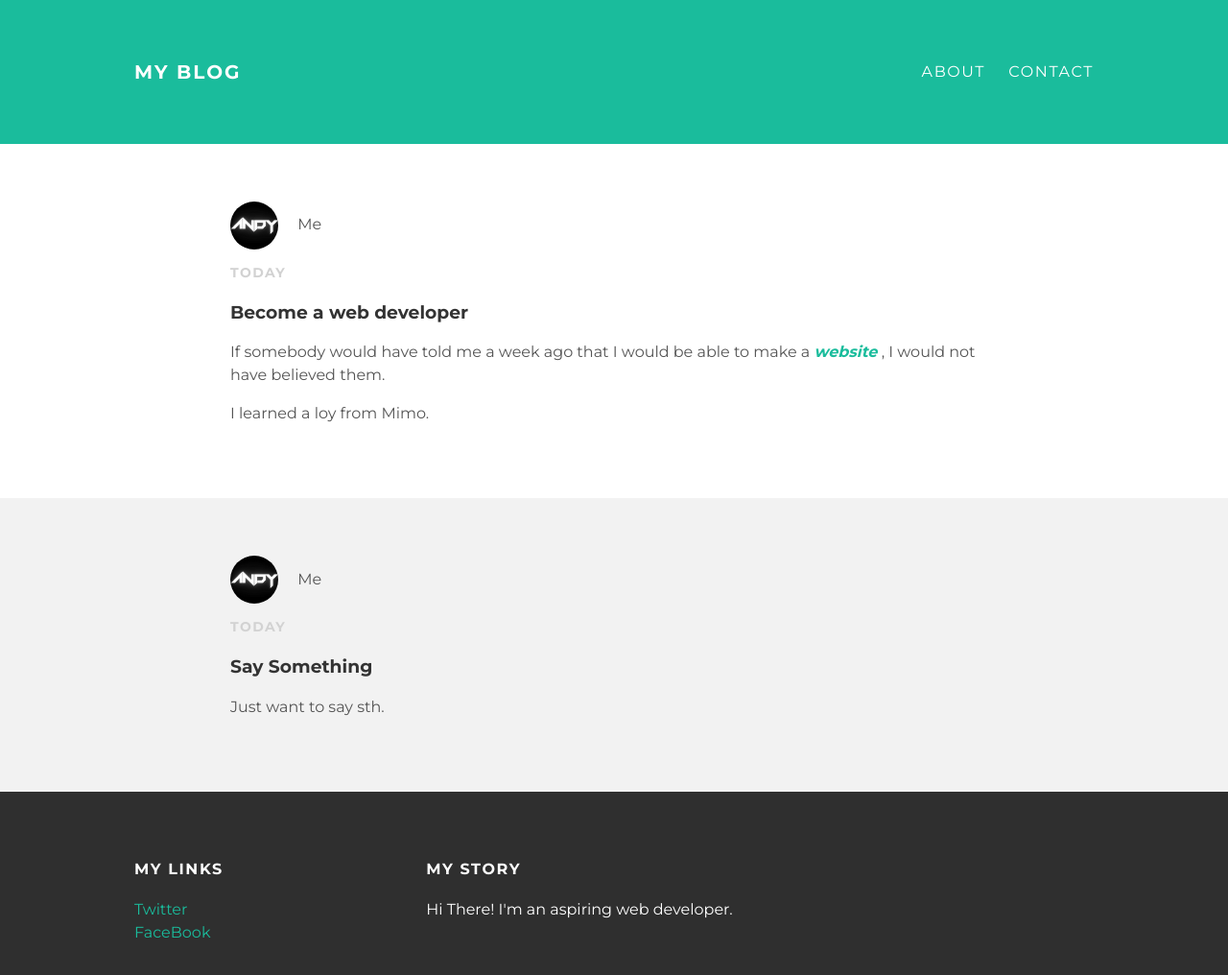
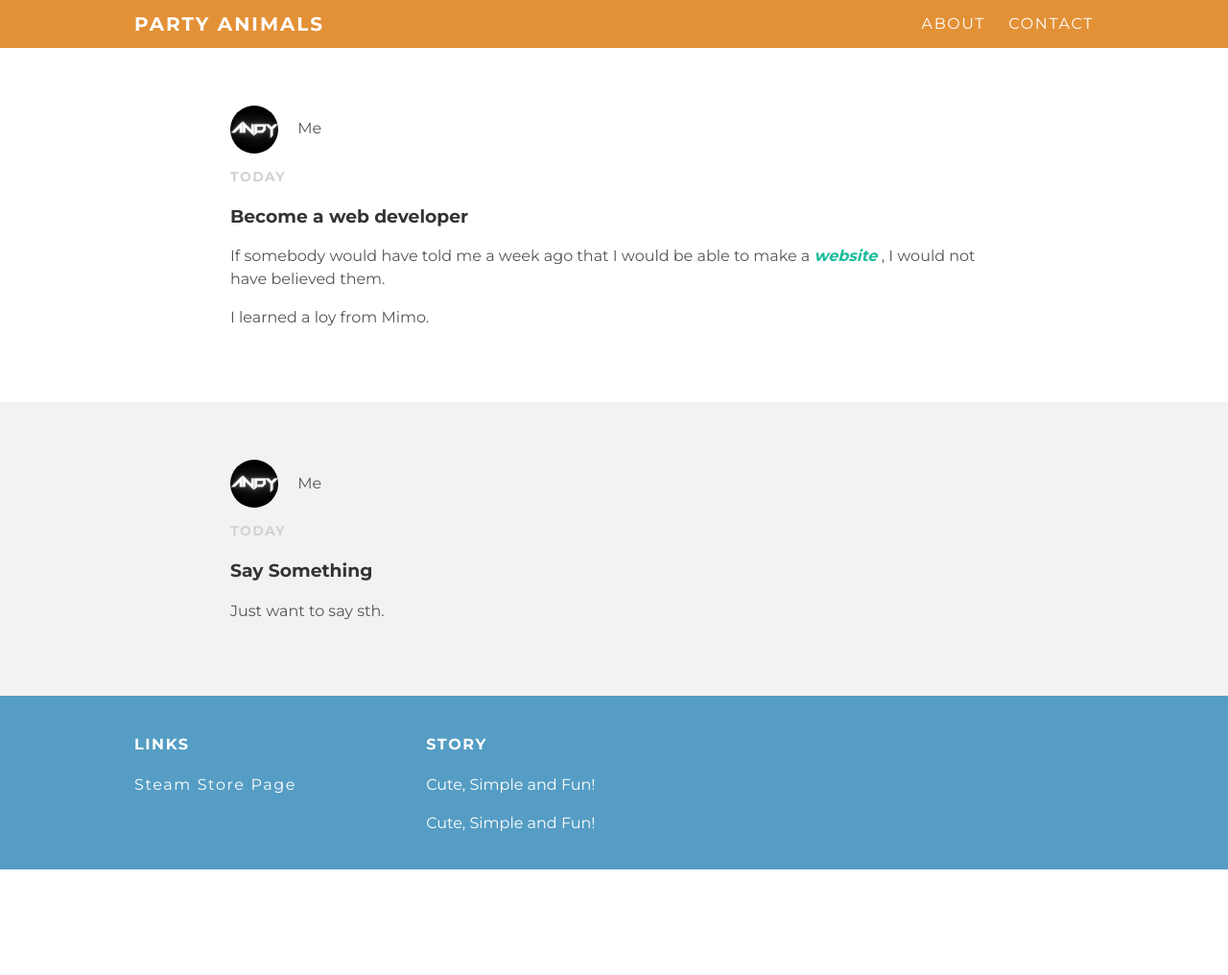
Before and after one commit to AndyW233/AndyW233-github.io, a plain HTML site: page index.html in a window 1280 px wide. Shown: the whole page at 96% size. After the commit the page ends 906 px from the top, so only its background shows below. Drawn offline with Linux system fonts and the light colour scheme.

Commit message:
Header and Footer changed

```diff
--- a/index.html
+++ b/index.html
@@ -1,13 +1,13 @@
 <!doctype html>
 <html lang="en">
     <head>
-        <title>My Blog</title>
+        <title>Party Animals</title>
         <link rel="stylesheet" type="text/css" href="styles.css">
     </head>
     <body>
         <div id="header">
             <div class="container">
-                <a id="header-title" href="index.html">My Blog</a>
+                <a id="header-title" href="index.html">Party animals</a>
                 <ul id="header-nav">
                     <li><a href="about.html">About</a></li>
                     <li>
@@ -53,15 +53,15 @@
         <div id="footer">
             <div class="container">
                 <div class="column">
-                    <h4>My Links</h4>
+                    <h4>Links</h4>
                     <p>
-                        <a href="">Twitter</a><br>
-                        <a href="">FaceBook</a>
+                        <a href="https://store.steampowered.com/app/1260320/Party_Animals/">Steam Store Page</a><br>
                     </p>
                 </div>
                 <div class="column">
-                    <h4>My Story</h4>
-                    <p>Hi There! I'm an aspiring web developer.</p>
+                    <h4>Story</h4>
+                    <p>Cute, Simple and Fun!</p>
+                    <p>Cute, Simple and Fun!</p>
                 </div>
             </div>
         </div>
--- a/styles.css
+++ b/styles.css
@@ -9,9 +9,9 @@ body {
 }
 
 #header {
-    background-color: #1abc9c;
-    height: 150px;
-    line-height: 150px;
+    background-color: #e39136;
+    height: 50px;
+    line-height: 50px;
 }
 
 #header a {
@@ -51,8 +51,9 @@ body {
 }
 
 #footer {
-    background-color: #2f2f2f;
-    padding: 50px 0;
+    background-color: #559dc4;
+    padding: 20px 0;
+
 }
 
 #footer h4 {
@@ -63,6 +64,12 @@ body {
 
 #footer p {
     color: white;
+}
+#footer a {
+    color: white;
+    text-decoration: none;
+
+    letter-spacing: 0.1em;
 }
 
 .column {
```
Also changed, not shown: about.html (+6 -7 lines).
